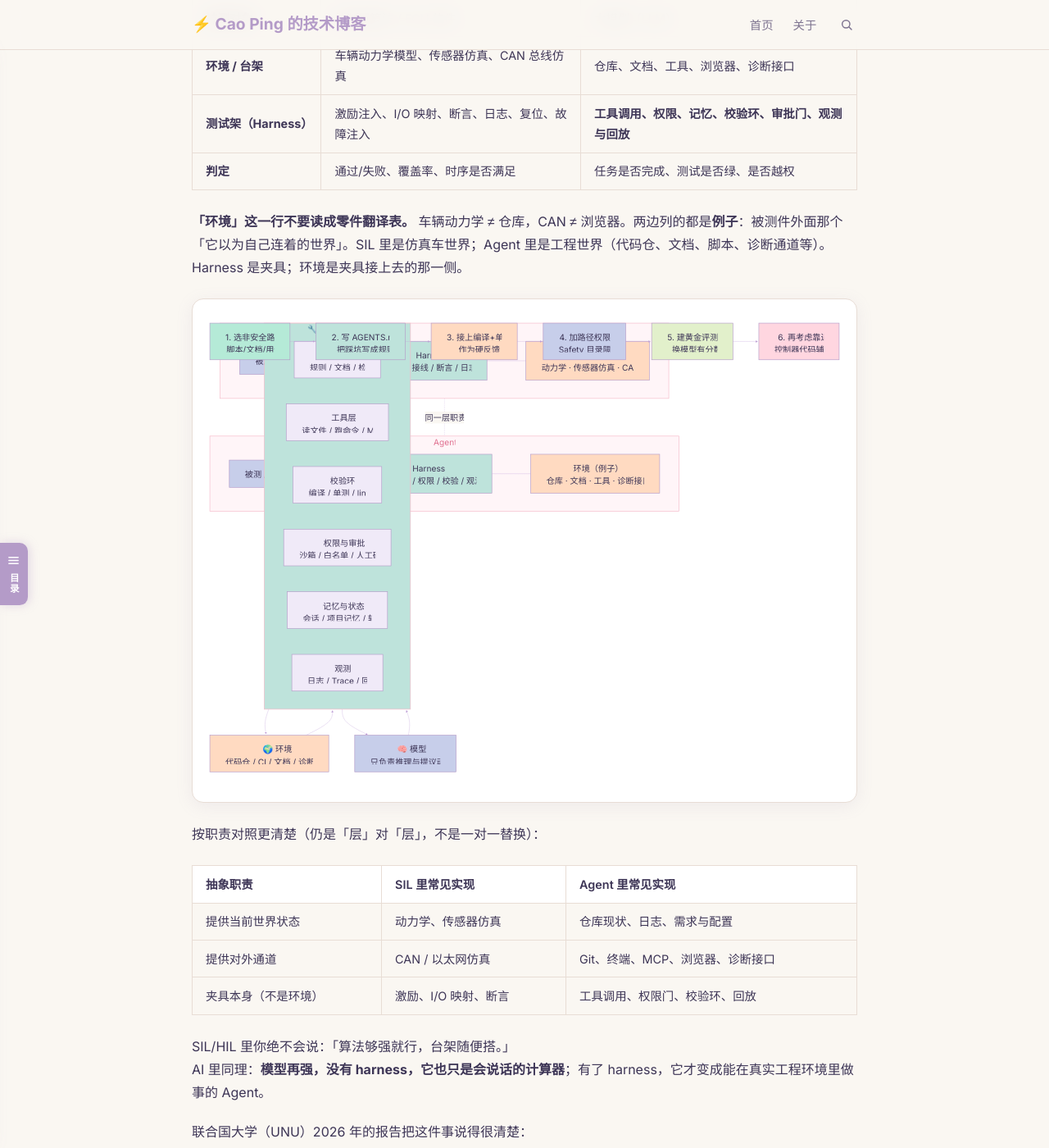
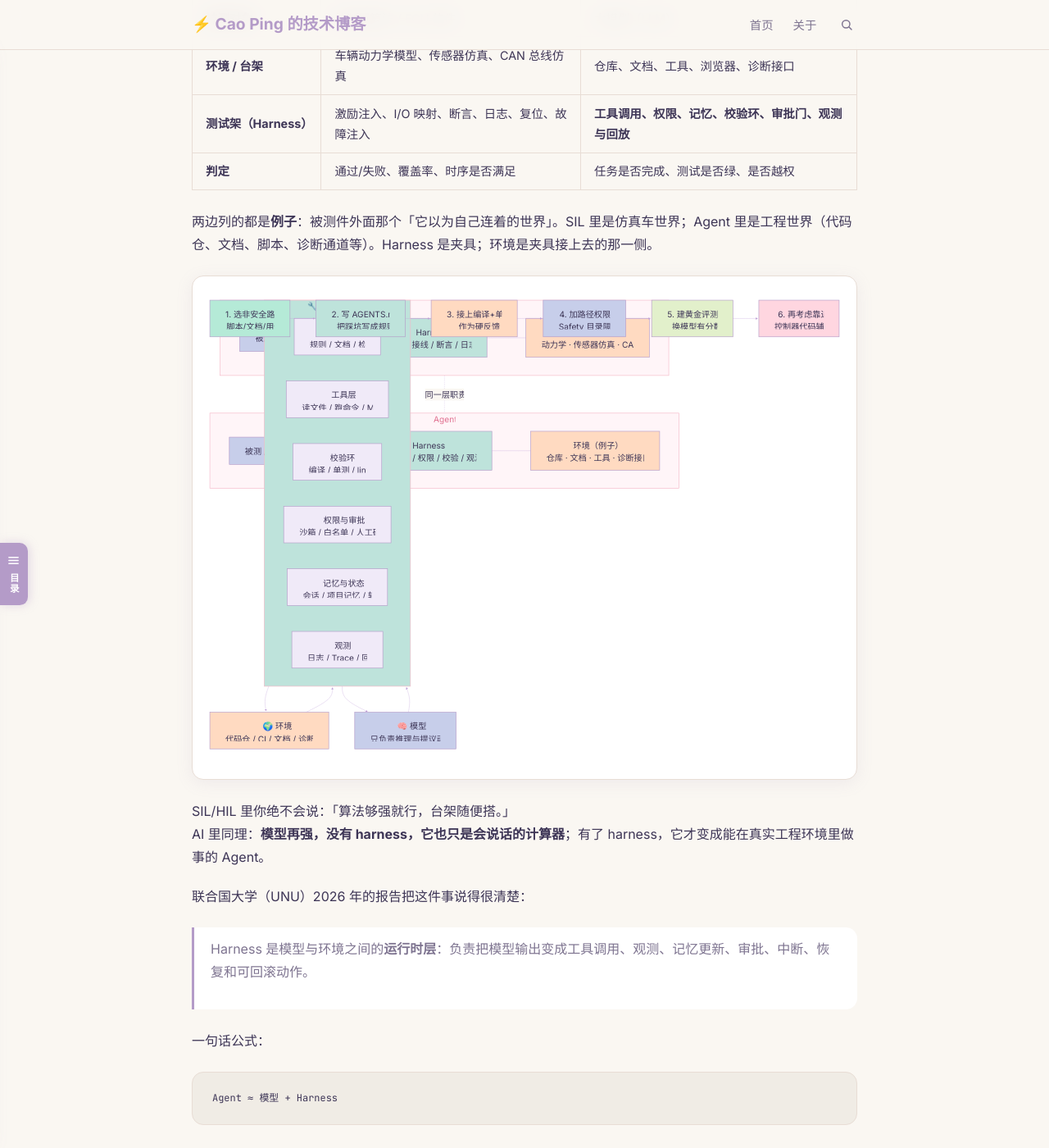
Before and after one commit to caoping0623/caoping0623.github.io, a Jekyll site: the page built from _posts/2026-07-30-ai-harness.md, in a window 1280 px wide and 1400 px high, scrolled down 842 px. Shown: the whole window at 82% size. Built offline with Jekyll 4.4.1, drawn with Linux system fonts in a browser that asks for light colours.

Commit message:
docs: 精简 SIL 与 Agent 环境对照说明
Co-authored-by: Cursor <cursoragent@cursor.com>

```diff
--- a/_posts/2026-07-30-ai-harness.md
+++ b/_posts/2026-07-30-ai-harness.md
@@ -27,7 +27,7 @@ excerpt: "Harness 不是玄学新词。对车载工程师来说，它很像 SIL/
 | **测试架（Harness）** | 激励注入、I/O 映射、断言、日志、复位、故障注入 | **工具调用、权限、记忆、校验环、审批门、观测与回放** |
 | **判定** | 通过/失败、覆盖率、时序是否满足 | 任务是否完成、测试是否绿、是否越权 |
 
-**「环境」这一行不要读成零件翻译表。** 车辆动力学 ≠ 仓库，CAN ≠ 浏览器。两边列的都是**例子**：被测件外面那个「它以为自己连着的世界」。SIL 里是仿真车世界；Agent 里是工程世界（代码仓、文档、脚本、诊断通道等）。Harness 是夹具；环境是夹具接上去的那一侧。
+两边列的都是**例子**：被测件外面那个「它以为自己连着的世界」。SIL 里是仿真车世界；Agent 里是工程世界（代码仓、文档、脚本、诊断通道等）。Harness 是夹具；环境是夹具接上去的那一侧。
 
 <div class="mermaid">
 %%{init: {'theme': 'base', 'themeVariables': {'fontSize': '15px'}}}%%
@@ -57,14 +57,6 @@ graph TB
     style S_E fill:#ffdac1,color:#3d3556
     style A_E fill:#ffdac1,color:#3d3556
 </div>
-
-按职责对照更清楚（仍是「层」对「层」，不是一对一替换）：
-
-| 抽象职责 | SIL 里常见实现 | Agent 里常见实现 |
-| --- | --- | --- |
-| 提供当前世界状态 | 动力学、传感器仿真 | 仓库现状、日志、需求与配置 |
-| 提供对外通道 | CAN / 以太网仿真 | Git、终端、MCP、浏览器、诊断接口 |
-| 夹具本身（不是环境） | 激励、I/O 映射、断言 | 工具调用、权限门、校验环、回放 |
 
 SIL/HIL 里你绝不会说：「算法够强就行，台架随便搭。」
 AI 里同理：**模型再强，没有 harness，它也只是会说话的计算器**；有了 harness，它才变成能在真实工程环境里做事的 Agent。
```
